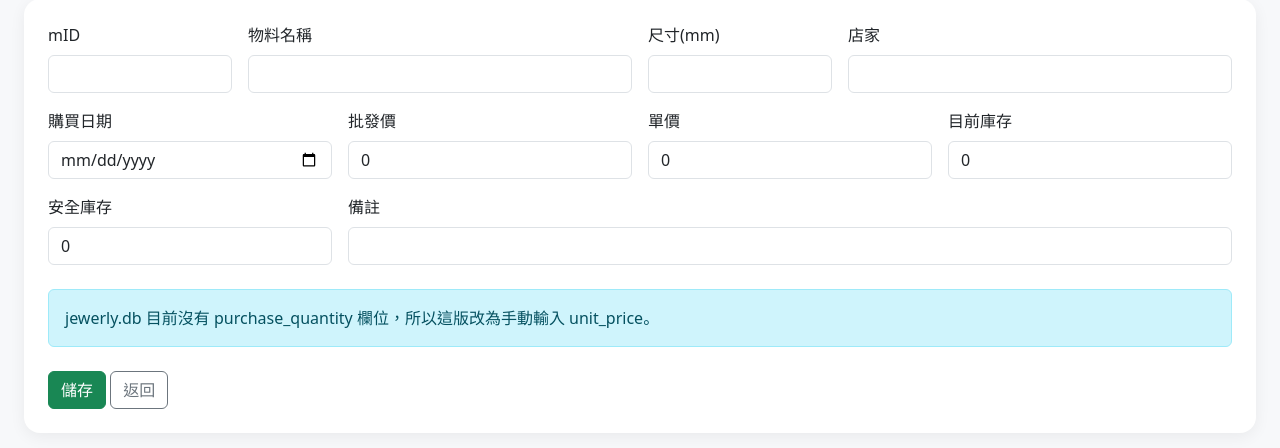
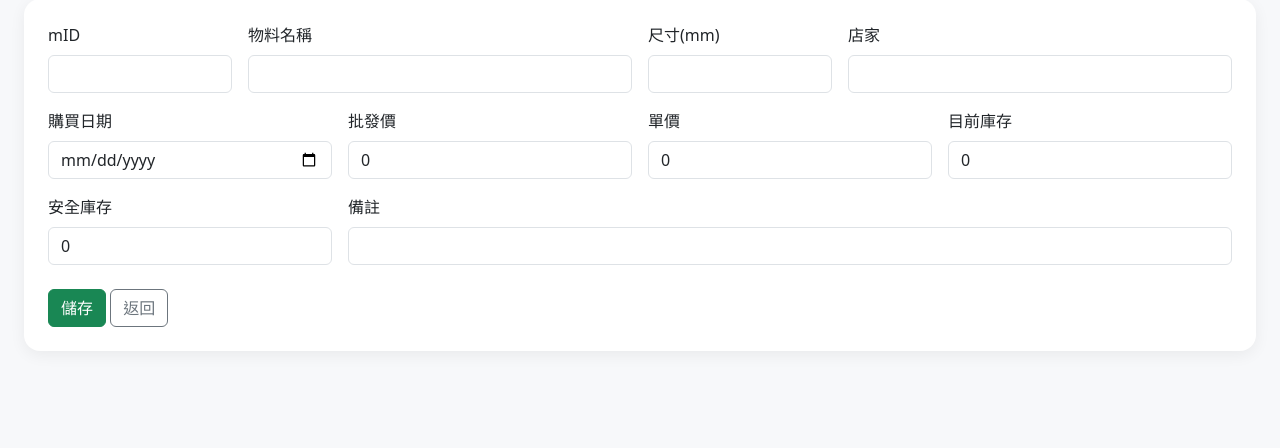
Before and after one commit to zeroazu/JewerlyManage, a Flask app: page /materials/new in a window 1280 px wide. Shown: the part 132-580 px from the top of the page. Run offline with Flask 3, Linux system fonts and the light colour scheme; data comes from the database, SQL or seed files in the repository; both versions use the stored data as it was before the commit.

Commit message:
update project files

```diff
--- a/templates/material_form.html
+++ b/templates/material_form.html
@@ -49,10 +49,6 @@
             </div>
         </div>
 
-        <div class="alert alert-info mt-4">
-            jewerly.db 目前沒有 purchase_quantity 欄位，所以這版改為手動輸入 unit_price。
-        </div>
-
         <div class="mt-4">
             <button class="btn btn-success">儲存</button>
             <a class="btn btn-outline-secondary" href="{{ url_for('materials') }}">返回</a>
```
Also changed, not shown: README.md, jewerly.db.
